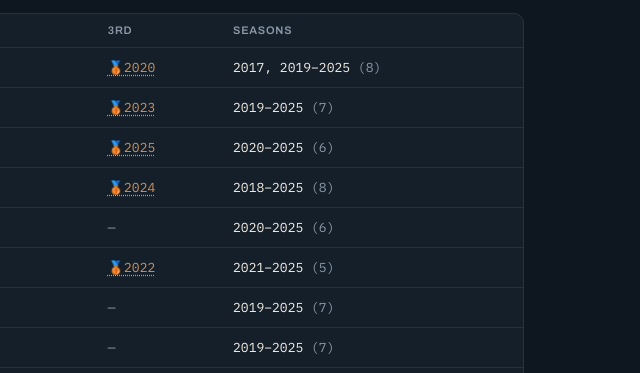
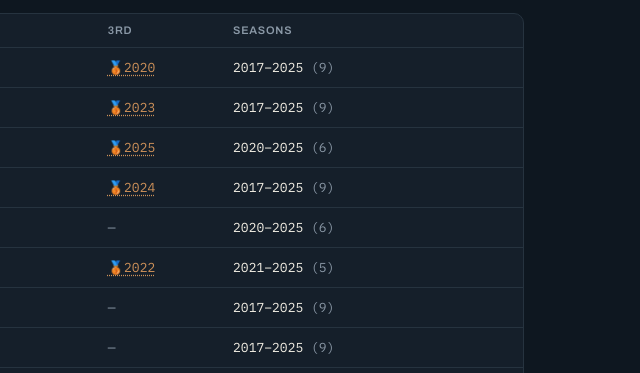
Before and after one commit to titantucker/bball-archive, a plain HTML site: page index.html in a window 1280 px wide. Shown: the part 427-800 px from the top of the page, 640-1280 px from the left. Drawn offline with Linux system fonts and the light colour scheme.

Commit message:
Credit 7-season managers with full 2017-2025 run

```diff
--- a/index.html
+++ b/index.html
@@ -195,7 +195,7 @@ function show(id){
       <td>${v.titles.length? '<span class="trophy">'+v.titles.map(y=>yl(y,'t')).join(' ')+'</span>':'<span class="dim">—</span>'}</td>
       <td>${v.runner.length? v.runner.map(y=>yl(y,'r')).join(' '):'<span class="dim">—</span>'}</td>
       <td>${v.third.length? v.third.map(y=>`<span class="gcrow yl bronze" data-gcm1="${y}.${finalWk(y)}.${m}" title="Open the 3rd place game">🥉${y}</span>`).join(' '):'<span class="dim">—</span>'}</td>
-      <td>${yrRanges([...v.years, ...(m==='Matt'?[2017]:[]), ...(m==='Reed'?[2018]:[])])} <span class="dim">(${v.years.length + (m==='Matt'||m==='Reed'?1:0)})</span></td></tr>`;
+      <td>${(()=>{ const ys=[...v.years]; if(ys.length===7){ ys.push(2017,2018); } else { if(m==='Matt') ys.push(2017); if(m==='Reed') ys.push(2018); } return `${yrRanges(ys)} <span class="dim">(${ys.length})</span>`; })()}</td></tr>`;
   });
   html += '</tbody></table></div>';
   // The Basement — regular season last place (the league's real loser)
```
